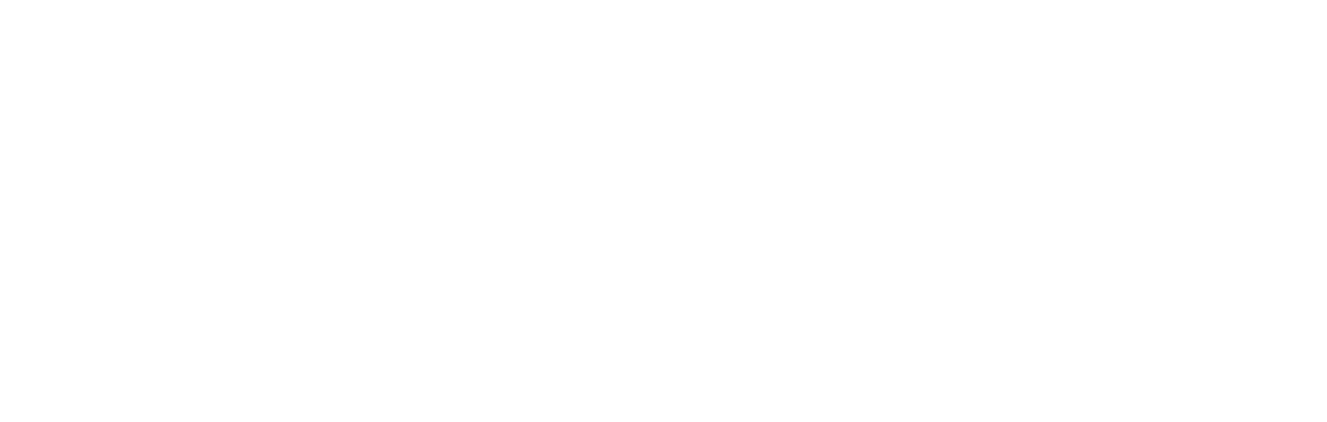
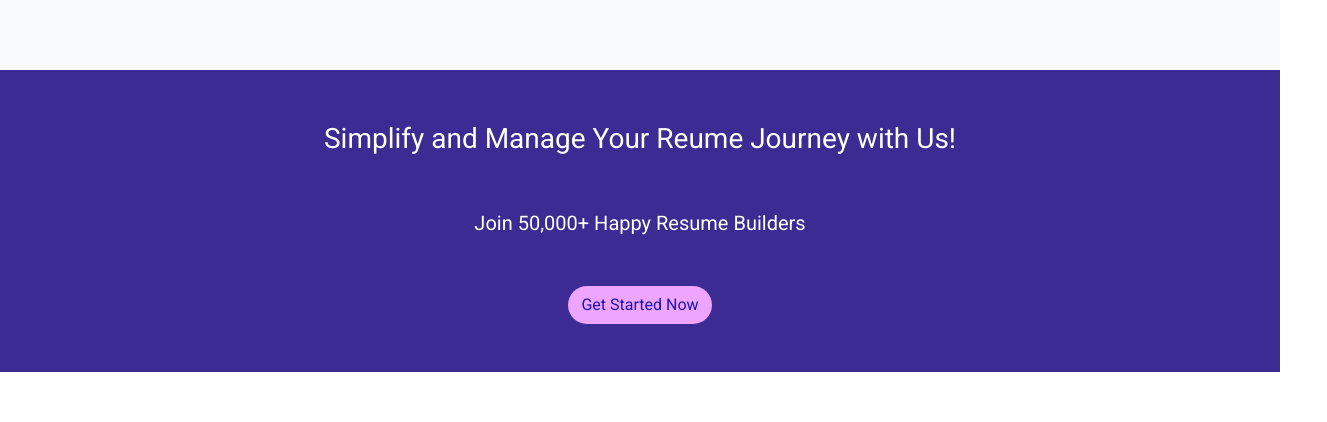
Before and after one commit to devomi123/Resume_Maker, an Angular app: page / in a window 1280 px wide. Shown: the part 1675-2097 px from the top of the page, 1327 px wide, since content can reach past the window. Before the commit the page ends 853 px from the top, so only its background shows below. Built offline with nearby package versions, Linux system fonts and the light colour scheme.

Commit message:
uncomment code

```diff
--- a/src/app/app.component.html
+++ b/src/app/app.component.html
@@ -1,8 +1,8 @@
 <app-header></app-header>
-<!-- <app-dashboard-add-resume></app-dashboard-add-resume>
+<app-dashboard-add-resume></app-dashboard-add-resume>
 <app-create-option></app-create-option>
 <app-ueser-network></app-ueser-network>
-<app-client-count></app-client-count> -->
-<app-login></app-login>
+<app-client-count></app-client-count>
+<!-- <app-login></app-login> -->
 <app-footer></app-footer>
 <router-outlet></router-outlet>
```
